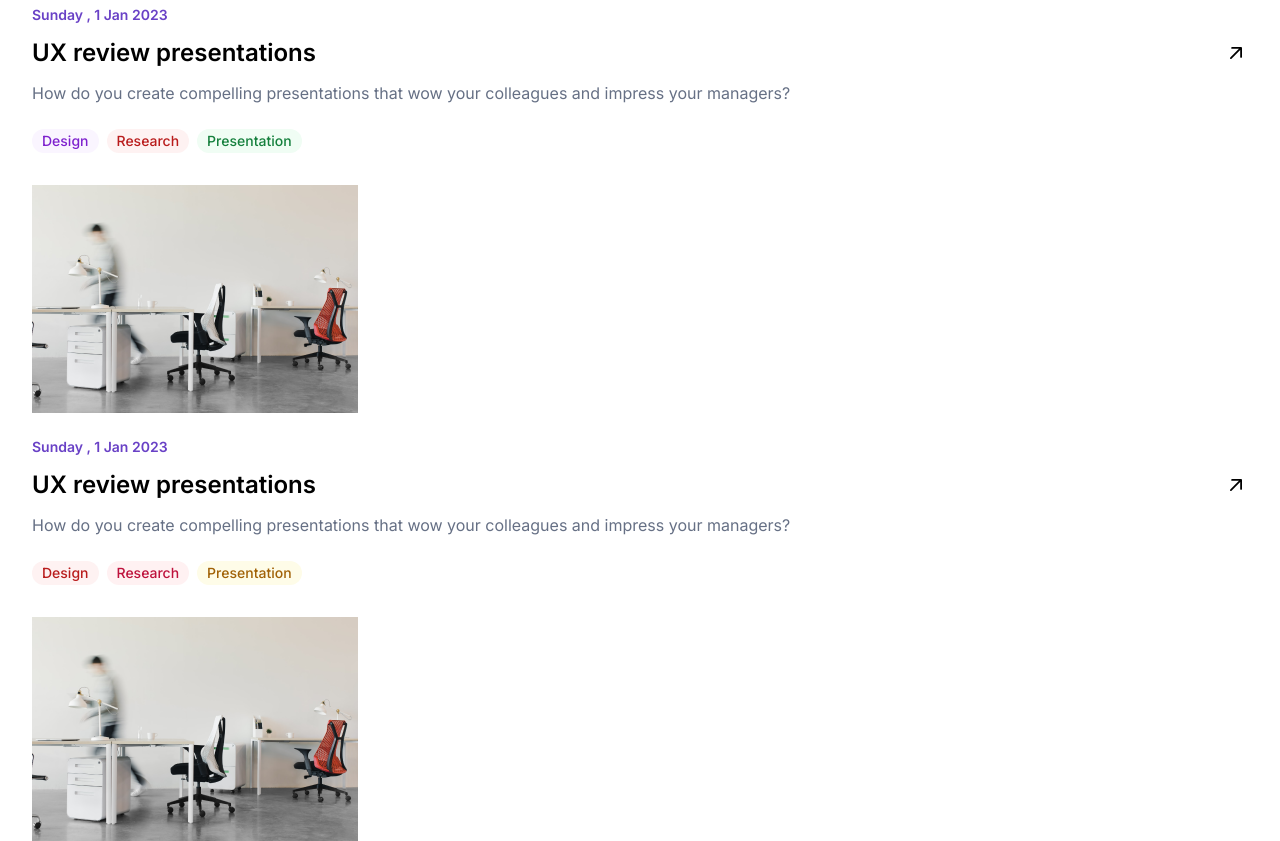
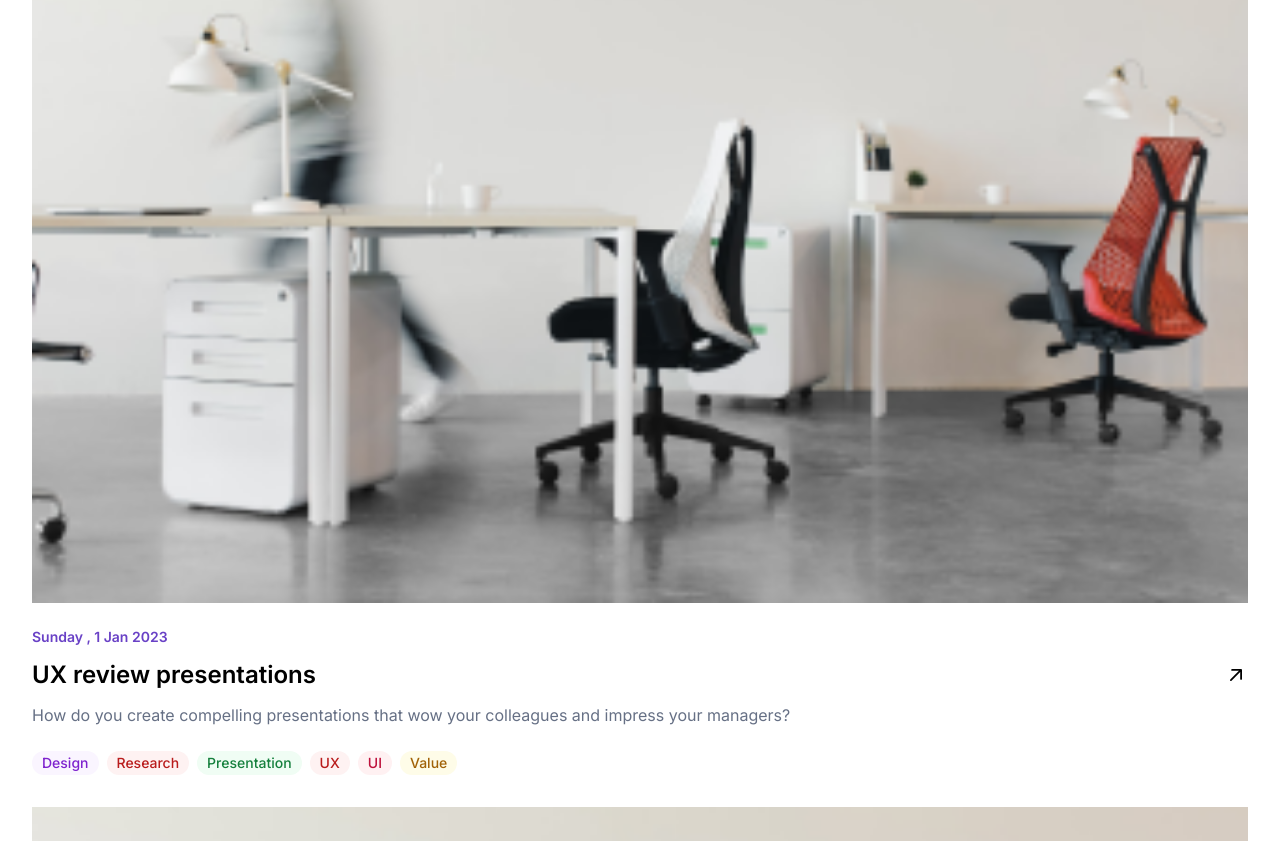
Before and after one commit to VitaPasser/passer-blog, a Next.js app: page / in a window 1280 px wide. Shown: the part 540-1381 px from the top of the page. Built offline with nearby package versions, Linux system fonts and the light colour scheme.

Commit message:
fixed wrap tags and resolution image

```diff
--- a/src/app/components/ArticleCard.tsx
+++ b/src/app/components/ArticleCard.tsx
@@ -33,8 +33,8 @@
         <section className='flex flex-col gap-6'>
             <Image
                 src={image.link}
-                width='326'
-                height='240'
+                width='1920'
+                height='1080'
                 alt={image.alt}
             />
             <div className='flex flex-col gap-3'>
@@ -45,7 +45,7 @@
                 </Link>
                 <p className='text-base font-normal text-pale-sky'>{description}</p>
             </div>
-            <div className='flex flex-row gap-2'>
+            <div className='flex flex-row flex-wrap gap-2'>
                 {tags.map((tag, key) => <Tag key={key} tag={tag} />)}
             </div>
         </section >
--- a/src/app/components/Footer.tsx
+++ b/src/app/components/Footer.tsx
@@ -11,7 +11,7 @@
                 <Link href="/">RSS feed</Link>
                 <Link href="/">Add to Feedly</Link>
             </div>
-            <p>&copy; 2023</p>
+            <p>&copy; { new Date().getFullYear() }</p>
         </footer>
     )
 }
--- a/src/app/page.tsx
+++ b/src/app/page.tsx
@@ -8,7 +8,7 @@
     {
       title: 'UX review presentations',
       description: 'How do you create compelling presentations that wow your colleagues and impress your managers?',
-      tags: ['Design', 'Research', 'Presentation'],
+      tags: ['Design', 'Research', 'Presentation', 'UX', 'UI', 'Value'],
       publish_date: 'Sunday , 1 Jan 2023',
       image:
       {
```
